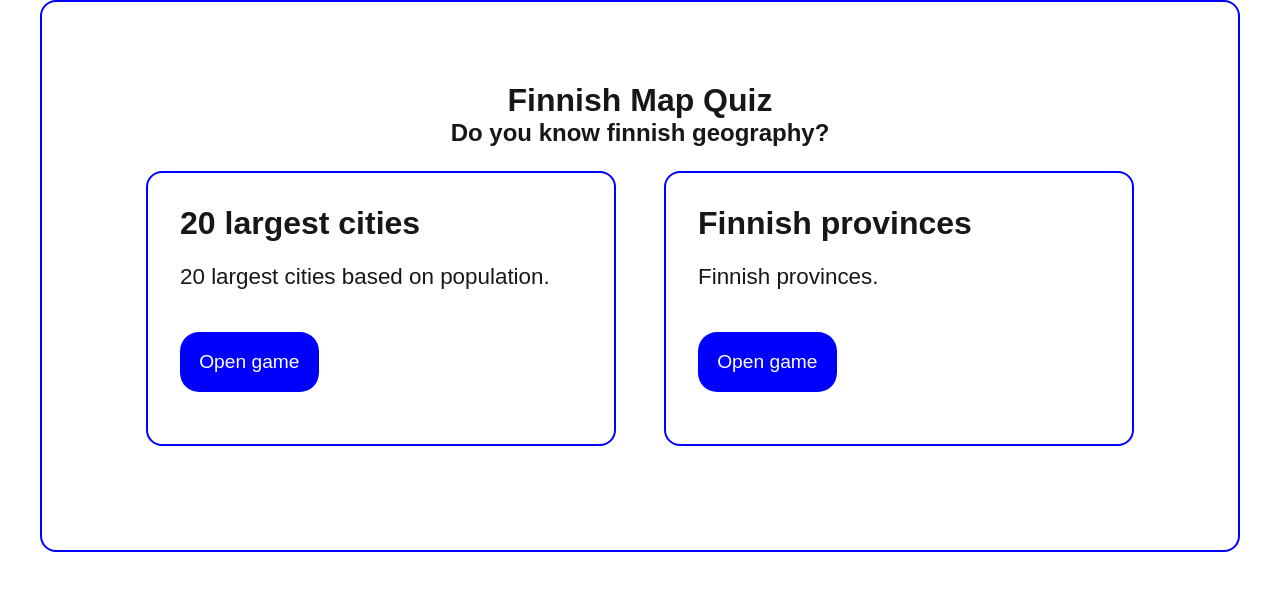
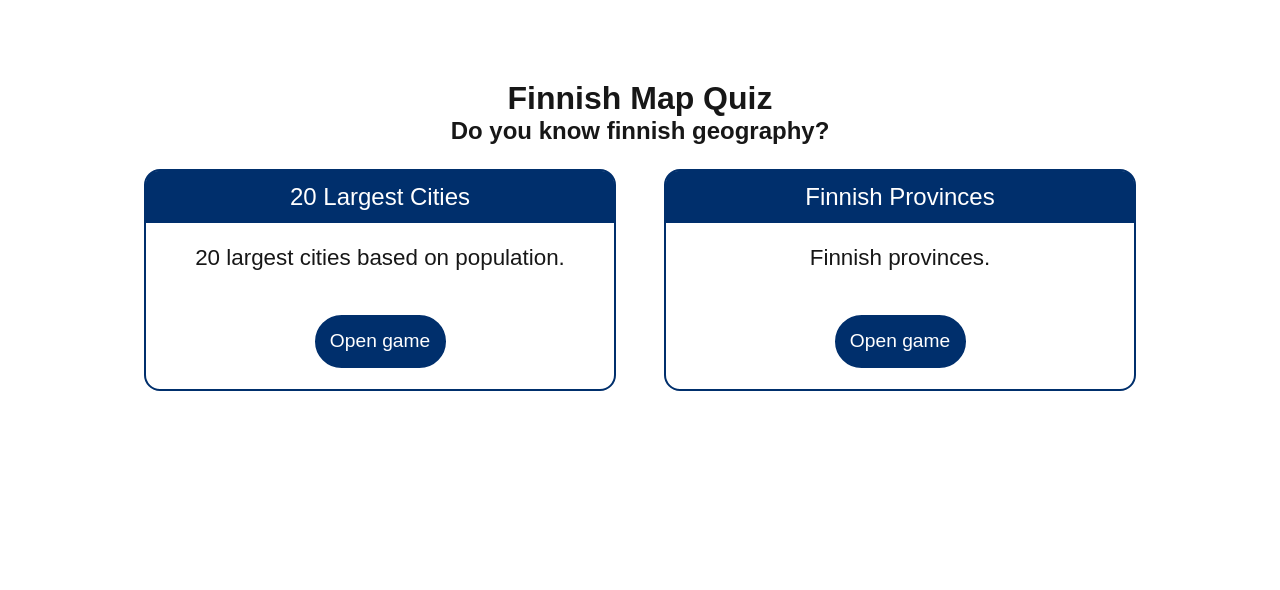
Before and after one commit to ojela028xamk/finland-map-quiz, a Next.js app: page / in a window 1280 px wide. Shown: the top 590 px of the page. Built offline with nearby package versions, Linux system fonts and the light colour scheme.

Commit message:
index update

```diff
--- a/app/page.module.scss
+++ b/app/page.module.scss
@@ -1,8 +1,9 @@
+@import "./main.scss";
+
 .page {
   width: 1200px;
   margin: auto;
   padding: 5em;
-  border: 2px solid blue;
   border-radius: 1em;
 
   .header {
@@ -15,10 +16,20 @@
 
     .game_list_item {
       flex: 1;
-      border: 2px solid blue;
+      border: 2px solid $blue;
       border-radius: 1em;
       margin: 1.5em;
-      padding: 2em;
+      text-align: center;
+
+      span {
+        display: flex;
+        justify-content: center;
+        border-radius: 0.5em 0.5em 0 0;
+        font-size: 1.5em;
+        padding: 0.5em;
+        background-color: $blue;
+        color: white;
+      }
 
       p {
         margin: 1em 0;
@@ -26,19 +37,8 @@
       }
 
       button {
-        margin: 1em 0;
-        padding: 1em;
-        border: 2px solid blue;
-        border-radius: 1em;
+        @include button;
         font-size: 1.2em;
-        background-color: blue;
-        color: white;
-        border: none;
-
-        &:hover {
-          cursor: pointer;
-          background-color: rgb(0, 191, 255);
-        }
       }
     }
   }
--- a/app/page.tsx
+++ b/app/page.tsx
@@ -5,13 +5,13 @@ import css from "./page.module.scss";
 const gameList: Game[] = [
   {
     type: GameType.CITY,
-    header: "20 largest cities",
+    header: "20 Largest Cities",
     description: "20 largest cities based on population.",
     link: "/cityQuiz",
   },
   {
     type: GameType.PROVINCE,
-    header: "Finnish provinces",
+    header: "Finnish Provinces",
     description: "Finnish provinces.",
     link: "/provinceQuiz",
   },
@@ -27,7 +27,7 @@ export default function Home() {
       <div className={css.game_list}>
         {gameList.map((game) => (
           <div key={game.type} className={css.game_list_item}>
-            <h1>{game.header}</h1>
+            <span>{game.header}</span>
             <p>{game.description}</p>
             <Link href={game.link}>
               <button>Open game</button>
--- a/app/provinceQuiz/provinceQuiz.module.scss
+++ b/app/provinceQuiz/provinceQuiz.module.scss
@@ -26,7 +26,6 @@
         display: flex;
         justify-content: center;
         align-items: center;
-
         border-radius: 0.9em 0.9em 0 0;
         background-color: $blue;
         color: white;
```
